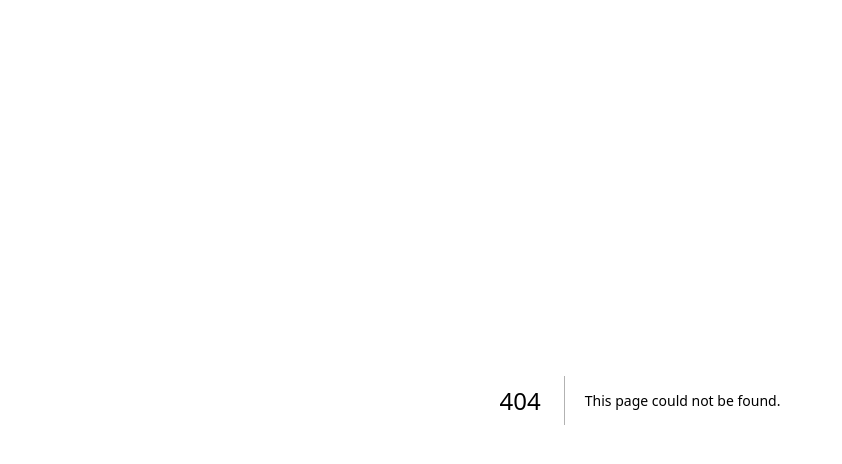
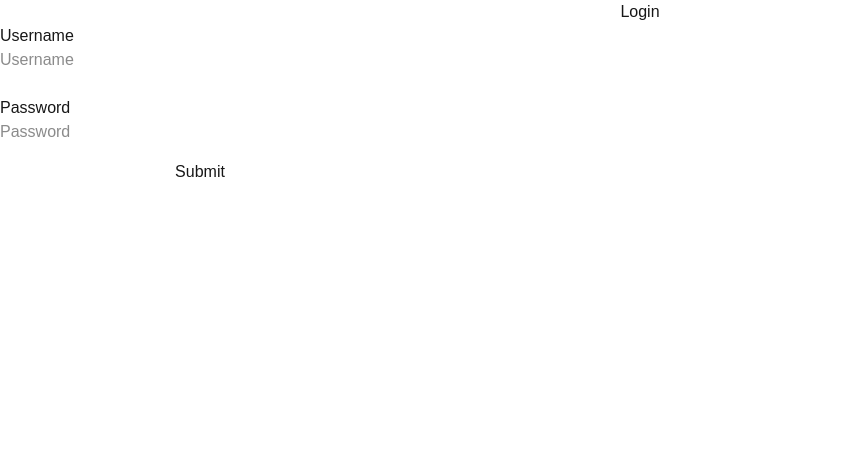
Before and after one commit to Dineth02/SPEED, a Next.js app in the folder main/frontend/: page /login in a window 1280 px wide. Before the commit this address had no page. Shown: the top 464 px of the page, without its empty margins (0-842 px from the left). Built offline with nearby package versions, Linux system fonts and the light colour scheme.

Commit message:
added login page
added a basic login page to the frontend

```diff
--- /dev/null
+++ b/main/frontend/src/app/login/page.tsx
@@ -0,0 +1,11 @@
+'use client'
+
+import LoginpageComponent from "@/components/Loginpage";
+
+export default function Loginpage() {
+  return (
+    <main>
+      <LoginpageComponent />
+    </main>
+  );
+}
--- /dev/null
+++ b/main/frontend/src/components/Credentals.ts
@@ -0,0 +1,11 @@
+export type Credentals = {
+    _id?: string
+    username: string
+    hashedpassword: string
+}
+
+export const DefaultCreds: Credentals = {
+    _id: undefined,
+    username: '',
+    hashedpassword: ''
+}
--- /dev/null
+++ b/main/frontend/src/components/Loginpage.tsx
@@ -0,0 +1,82 @@
+import React, { ChangeEvent, FormEvent, useState } from "react";
+import { useRouter } from "next/navigation";
+import { Credentals, DefaultCreds } from "./Credentals";
+import { pbkdf2, createHash } from "crypto"
+
+const LoginpageComponent = () => {
+  const navigate = useRouter();
+
+  const cred = DefaultCreds;
+  let username = ''
+  let password = ''
+
+  const onChange = (event: ChangeEvent<HTMLInputElement>) => {
+    if(event.target.name === "username")
+    {
+      username = event.target.value
+    }
+    if(event.target.name === "password")
+    {
+      password = event.target.value
+    }
+  };
+
+  const onSubmit = (event: FormEvent<HTMLFormElement>) => {
+    event.preventDefault();
+    const hash = createHash('sha512');
+    hash.update(username,'utf-8');
+    hash.end();
+    hash.digest().toString('base64');
+    pbkdf2(password,hash.digest().toString('base64'), 100000, 64, 'sha512', (err, derivedKey) => {
+      if (err) throw err;
+      console.log(hash.digest().toString('base64'));
+      console.log(derivedKey.toString('hex'));
+      cred.username = username
+      cred.hashedpassword = derivedKey.toString('hex')
+    });
+    console.log(cred);
+  };
+
+  return (
+    <div className="CreateBook">
+      <div className="container">
+        <div className="row">
+          <div className="col-md-10 m-auto">
+            <h1 className="display-4 text-center">Login</h1>
+            <form noValidate onSubmit={onSubmit}>
+              <h4>Username</h4>
+              <div className="form-group">
+                <input
+                  type="text"
+                  placeholder="Username"
+                  name="username"
+                  className="form-control"
+                  onChange={onChange}
+                />
+              </div>
+              <br/>
+              <h4>Password</h4>
+              <div className="form-group">
+                <input
+                  type="text"
+                  placeholder="Password"
+                  name="password"
+                  className="form-control"
+                  onChange={onChange}
+                />
+              </div>
+              <button
+                type="submit"
+                className="btn btn-outline-warning btn-block mt-4 mb-4 w-100"
+              >
+                Submit
+              </button>
+            </form>
+          </div>
+        </div>
+      </div>
+    </div>
+  );
+};
+
+export default LoginpageComponent;
```
